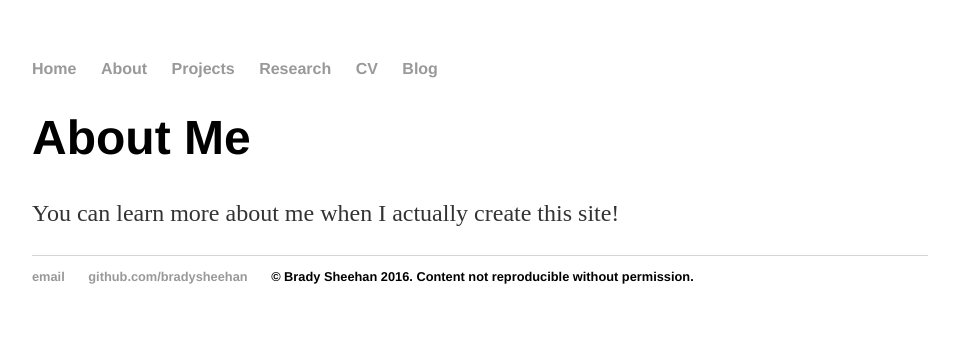
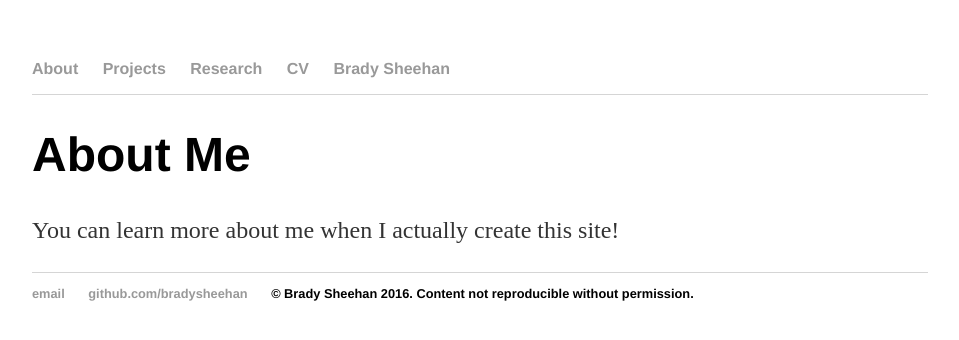
Before and after one commit to BradySheehan/bradysheehan, a Jekyll site: the page built from about/index.html, in a window 1280 px wide. Shown: the top 340 px of the page, without its empty margins (160-1119 px from the left). Built offline with Jekyll 4.4.1, drawn with Linux system fonts in a browser that asks for light colours.

Commit message:
working on it

```diff
--- a/_layouts/default.html
+++ b/_layouts/default.html
@@ -9,17 +9,14 @@
 		<body>
 			<nav>
 	    		<ul>
-	        		<li><a href="/">Home</a></li>
 		        	<li><a href="/about">About</a></li>
 		        	<li><a href="/projects">Projects</a></li>
 		        	<li><a href="/research">Research</a></li>
 	        		<li><a href="/cv">CV</a></li>
-	        		<li><a href="/blog">Blog</a></li>
+	        		<!-- <li><a href="/blog">Blog</a></li> -->
+	        		<li><a href="/">Brady Sheehan</a></li>
 	    		</ul>
 			</nav>
-<!-- 			<div class="headshot">
-				<img href="../assets/images/head_shot.png" alt="" height="" width="" />
-			</div> -->
 			<div class="container">
 
 			{{ content }}
--- a/about/index.html
+++ b/about/index.html
@@ -3,7 +3,7 @@ layout: default
 title: Brady Sheehan, About Me
 ---
 
-<div class="blurb">
+<div class="about">
 	<h1>About Me</h1>
-	<p>You can learn more about me when I actually create this site!</a></p>
+	<p>You can learn more about me when I actually create this site!</p>
 </div><!-- /.blurb -->
--- a/css/main.css
+++ b/css/main.css
@@ -7,6 +7,10 @@ nav ul, footer ul {
     padding: 0px;
     list-style: none;
     font-weight: bold;
+}
+
+nav {
+    border-bottom: 1px solid #d5d5d5;
 }
 nav ul li, footer ul li {
     display: inline;
@@ -58,3 +62,21 @@ pre, pre > code {
     font-size: 16px;
   }
 }
+
+/*.home-blurb {
+    max-width: 58%;
+}*/
+
+.blurb {
+    position:relative;
+}
+
+.blurb img {
+    float:right;
+}
+
+/*.head-shot {
+    float:right;
+    /*display: inline-block;*/
+}
+*/
--- a/cv/index.html
+++ b/cv/index.html
@@ -2,6 +2,6 @@
 layout: default
 title: Brady Sheehan, Aspiring Scientist
 ---
-<div class="blurb">
+<div class="cv">
 	<h1>Insert CV Here</h1>
 </div><!-- /.blurb -->
--- a/index.html
+++ b/index.html
@@ -3,7 +3,8 @@ layout: default
 title: Brady Sheehan, Aspiring Scientist
 ---
 <div class="blurb">
-	<img src="/images/head_shot.jpg" height="200px" width="200px" alt="Headshot"/>
+	<img src="/images/head_shot_circular_smaller.png" height="266px" width="290px" alt="Headshot"/>
 	<h1>Hi there, I'm Brady Sheehan!</h1>
-	<p>I like to think of myself as an <a href="about/index.html"><strong>aspiring scientist</strong></a>. This website is a collection of my personal and professional interests and activities.</p>
+	<p class="home-blurb">I like to think of myself as an <a href="about/index.html"><strong>aspiring scientist</strong></a>. This website is a collection of my personal and professional interests and activities.</p>
+
 </div><!-- /.blurb -->
```
